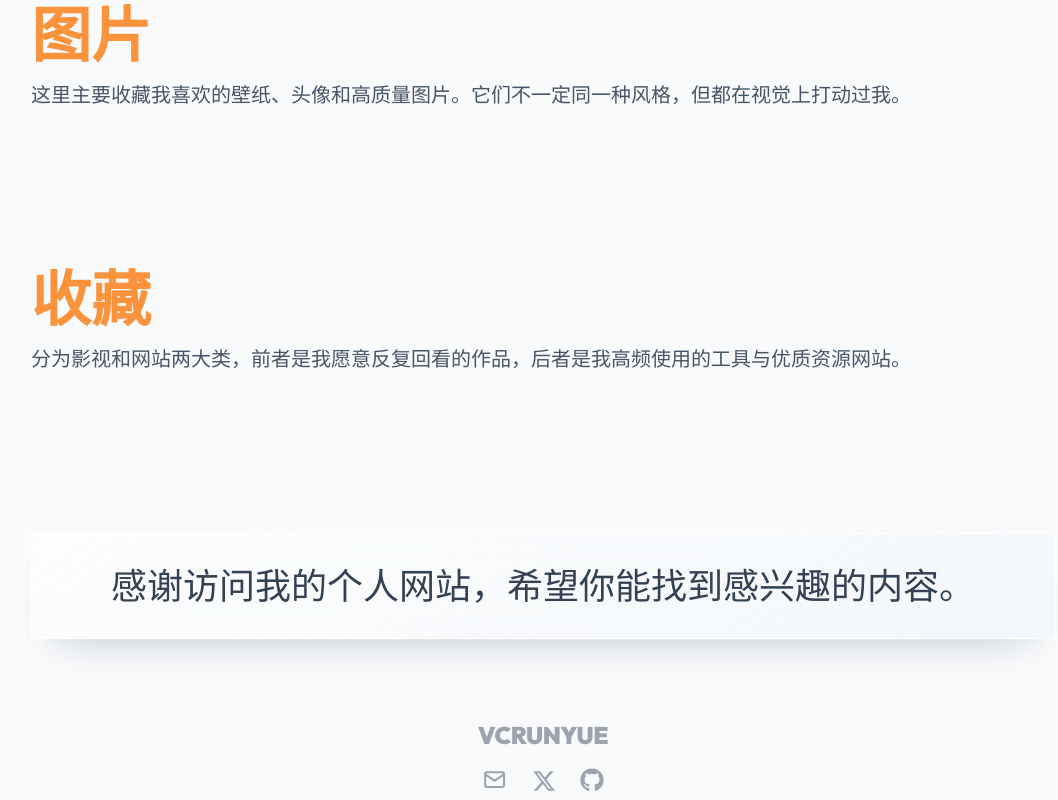
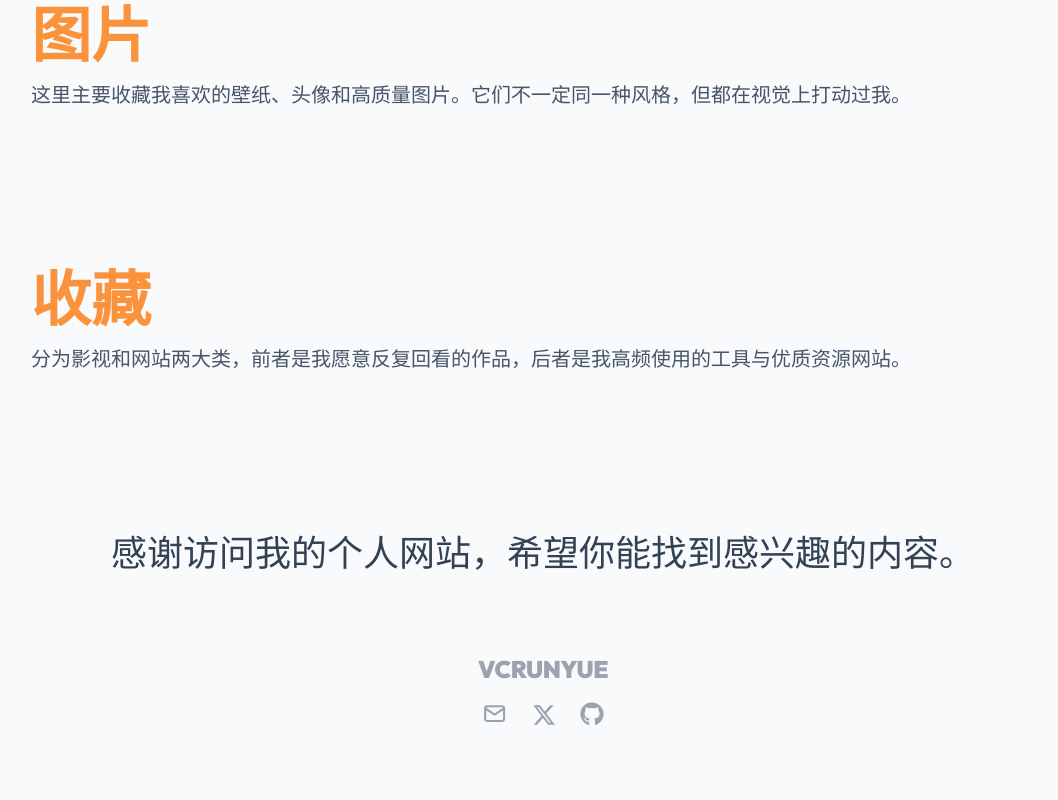
Before and after one commit to vcruntimeyue-jpg/my-website, a Next.js app: page / in a window 1280 px wide. Shown: the part 3753-4553 px from the top of the page, without its empty margins (97-1155 px from the left). Built offline with nearby package versions, Linux system fonts and the light colour scheme.

Commit message:
fix: simplify footer contact area

```diff
--- a/app/components/SiteFooter.js
+++ b/app/components/SiteFooter.js
@@ -2,7 +2,7 @@ import SocialLinks from "./SocialLinks";
 
 export default function SiteFooter({ siteName, socialLinks }) {
   return (
-    <footer className="mt-0 pt-4 text-center font-fantasy text-2xl text-gray-400" style={{ paddingBottom: "0px" }}>
+    <footer className="mt-0 pt-4 text-center font-fantasy text-2xl text-gray-400" style={{ paddingBottom: "50px" }}>
       {siteName}
       <div className="mt-4 flex items-center justify-center gap-x-6 text-2xl">
         <SocialLinks
--- a/app/page.js
+++ b/app/page.js
@@ -28,24 +28,12 @@ export default function Home() {
 
         <section
           id="contact"
-          className="relative z-10 mt-36 w-full px-4 lg:px-16 xl:px-32 2xl:px-44"
+          className="relative z-10 mt-36 w-full px-4 text-center text-slate-700 lg:px-16 xl:px-32 2xl:px-44"
           style={{ marginBottom: "64px" }}
         >
-          <div
-            className="mx-auto max-w-5xl rounded-[32px] px-6 py-8 text-center md:px-10 md:py-10"
-            style={{
-              background: "linear-gradient(145deg, rgba(255, 255, 255, 0.56), rgba(241, 245, 249, 0.74))",
-              border: "1px solid rgba(255, 255, 255, 0.76)",
-              boxShadow:
-                "0 0 0 1px rgba(255, 255, 255, 0.18), 0 22px 44px -28px rgba(15, 23, 42, 0.3), 0 42px 96px -58px rgba(15, 23, 42, 0.36)",
-              backdropFilter: "blur(28px)",
-              WebkitBackdropFilter: "blur(28px)",
-            }}
-          >
-            <p className="text-2xl md:text-4xl">
-              {siteContent.site.tagline}
-            </p>
-          </div>
+          <p className="mx-auto max-w-5xl text-2xl md:text-4xl">
+            {siteContent.site.tagline}
+          </p>
         </section>
 
         <SiteFooter siteName={siteContent.site.name} socialLinks={siteContent.socialLinks} />
```
